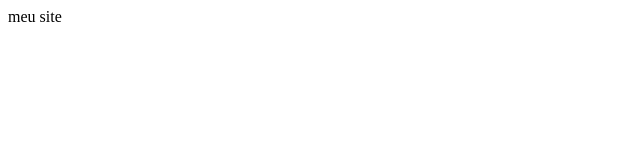
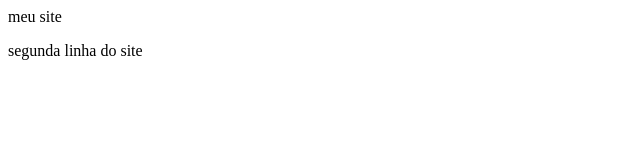
Before and after one commit to leonardoredaelli/pecasdearquitetura, a website: page public/index.html in a window 1280 px wide. Shown: the whole page, without its empty margins (0-640 px from the left). Drawn offline with Linux system fonts and the light colour scheme.

Commit message:
Update index.html

```diff
--- a/public/index.html
+++ b/public/index.html
@@ -9,5 +9,6 @@
 </head>
 <body>
   <p>meu site</p>
+  <p>segunda linha do site<p>
 </body>
 </html>
```
